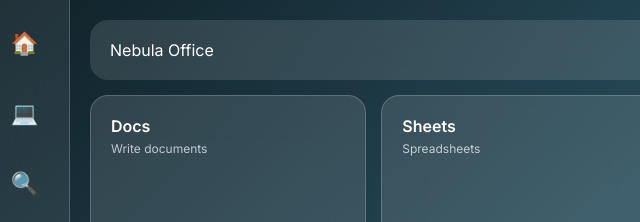
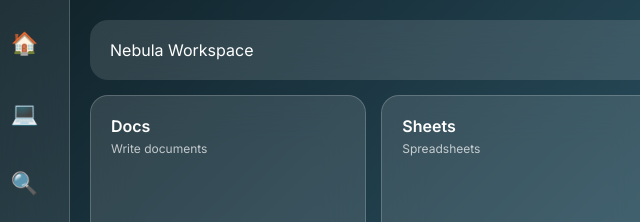
Before and after one commit to aagastyaverma6-sys/NWorkspace, a plain HTML site: page index.html in a window 1280 px wide. Shown: the top 222 px of the page, 20-660 px from the left. Drawn offline with Linux system fonts and the light colour scheme.

Commit message:
Update and rename NOffice.html to index.html

```diff
--- a/NOffice.html
+++ b/index.html
@@ -39,7 +39,7 @@ body{height:100vh;background:linear-gradient(135deg,#0f2027,#2c5364,#6a11cb);dis
 
 <div class="main">
   <div class="topbar">
-    <div>Nebula Office</div>
+    <div>Nebula Workspace</div>
     <div id="mode">HOME</div>
   </div>
 
```
